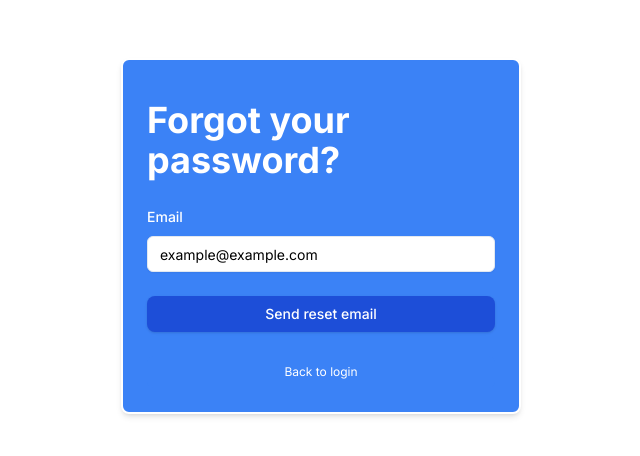
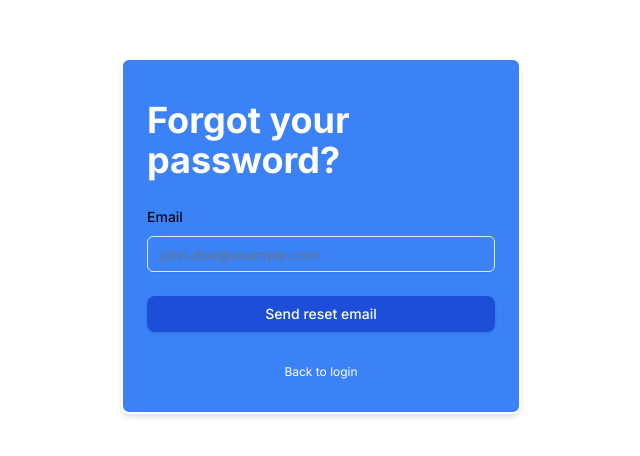
Before and after one commit to onurcatik/authentification-system, a Next.js app: page /auth/reset in a window 1280 px wide. Shown: the part 164-620 px from the top of the page, without its empty margins (319-959 px from the left). Built offline with nearby package versions, Linux system fonts and the light colour scheme; no server answers.

Commit message:
deploy fixed

```diff
--- a/components/auth/login-form.tsx
+++ b/components/auth/login-form.tsx
@@ -766,7 +766,7 @@ const LoginForm = () => {
   };
 
   return (
-    <div className="font-[sans-serif] bg-white md:h-screen ">
+    <div className="font-[sans-serif] bg-white md:h-screen h-full ">
       <div className="grid md:grid-cols-2 items-center gap-8 h-full">
         <div className="max-md:order-1 p-4">
           <img
@@ -776,9 +776,9 @@ const LoginForm = () => {
           />
         </div>
 
-        <div className="flex items-center md:p-8 p-4 bg-blue-500 h-full lg:w-11/12 lg:ml-auto">
+        <div className="flex items-center md:p-8 p-4 bg-blue-500 h-full lg:w-11/12 lg:ml-auto  w-[610px]">
           {/* Login Form */}
-          <div className=" rounded-none p-4 max-w-md  max-md:auto lg:ml-24 ">
+          <div className=" rounded-none p-4 max-w-md  max-md:auto lg:ml-24 relative left-32">
             <CardWrapper
               headerLabel="Login"
               backButtonLabel="Don't have an account?"
@@ -806,7 +806,7 @@ const LoginForm = () => {
                                 {...field}
                                 disabled={isPending}
                                 placeholder="******"
-                                className="bg-white border-none focus:ring-2 focus:ring-purple-400 text-black"
+                                className="bg-white/10 text-white border-none focus:ring-2 focus:ring-purple-400"
                               />
                             </FormControl>
                             <FormMessage />
--- a/components/auth/new-password-form.tsx
+++ b/components/auth/new-password-form.tsx
@@ -67,14 +67,13 @@ const NewPasswordForm = () => {
               name="password"
               render={({ field }) => (
                 <FormItem>
-                  <FormLabel className="text-white">Password</FormLabel>
+                  <FormLabel>Password</FormLabel>
                   <FormControl>
                     <Input
                       {...field}
                       disabled={isPending}
                       placeholder="******"
                       type="password"
-                      className="placeholder:text-black bg-white"
                     />
                   </FormControl>
                   <FormMessage />
--- a/components/auth/register-form.tsx
+++ b/components/auth/register-form.tsx
@@ -359,9 +359,9 @@ const RegisterForm = () => {
           />
         </div>
 
-        <div className="flex items-center md:p-8 p-6 bg-blue-500 h-full lg:w-11/12 lg:ml-auto">
+        <div className="flex items-center md:p-8 p-6 bg-blue-500 h-full lg:w-11/12 lg:ml-auto w-[600px]">
         {/* bg-[#0C172C] */}
-        <div className=" rounded-lg p-8 max-w-md  max-md:auto lg:ml-28  border-2 border-collapse border-white">
+        <div className=" rounded-lg p-8 max-w-md  max-md:auto lg:ml-28  border-2 border-collapse border-white relative left-32">
           <Form {...form}>
             <form
               onSubmit={form.handleSubmit(onSubmit)}
--- a/components/auth/reset-form.tsx
+++ b/components/auth/reset-form.tsx
@@ -63,14 +63,13 @@ const ResetForm = () => {
               name="email"
               render={({ field }) => (
                 <FormItem>
-                  <FormLabel className="text-white">Email</FormLabel>
+                  <FormLabel>Email</FormLabel>
                   <FormControl>
                     <Input
                       {...field}
                       disabled={isPending}
-                      placeholder="example@example.com"
+                      placeholder="john.doe@example.com"
                       type="email"
-                      className="placeholder:text-black bg-white"
                     />
                   </FormControl>
                   <FormMessage />
```
